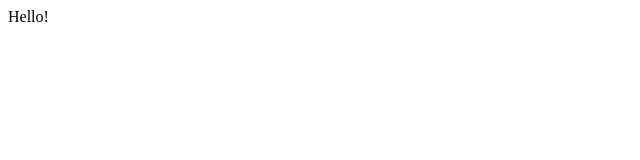
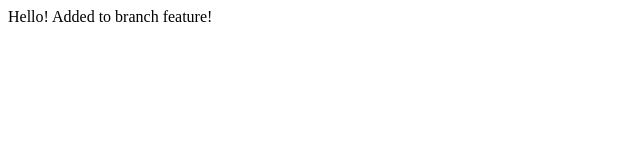
Before and after one commit to kalstoykov/lecture0, a plain HTML site: page index.html in a window 1280 px wide. Shown: the whole page, without its empty margins (0-640 px from the left). Drawn offline with Linux system fonts and the light colour scheme.

```diff
--- a/index.html
+++ b/index.html
@@ -4,6 +4,6 @@
 		<title>My Webpage!</title>
 	</head>
 	<body>
-		Hello!
+		Hello! Added to branch feature!
 	</body>
 </html>
```
